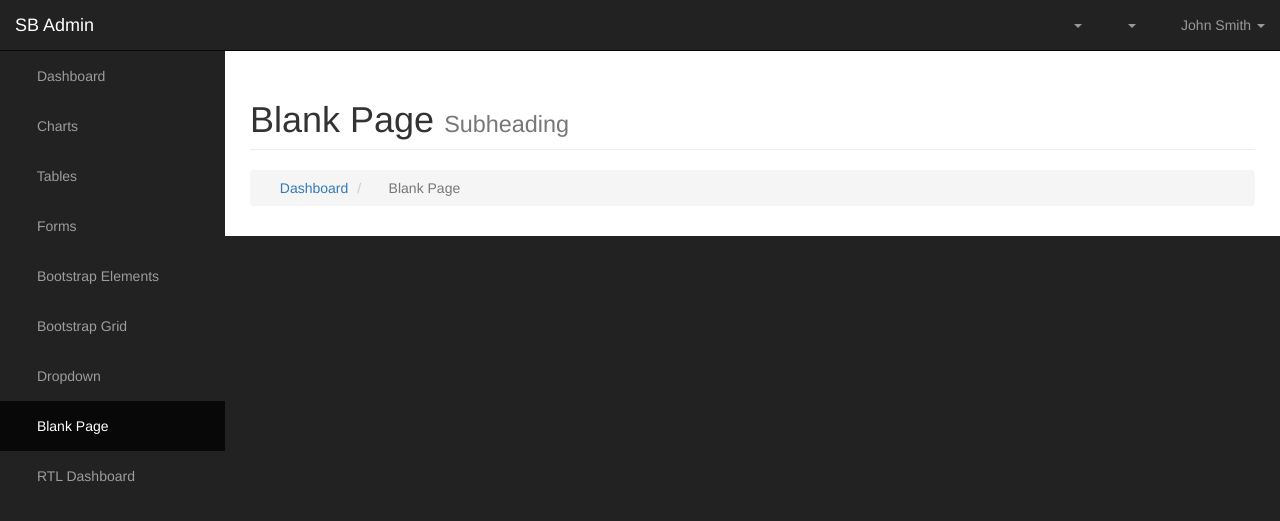
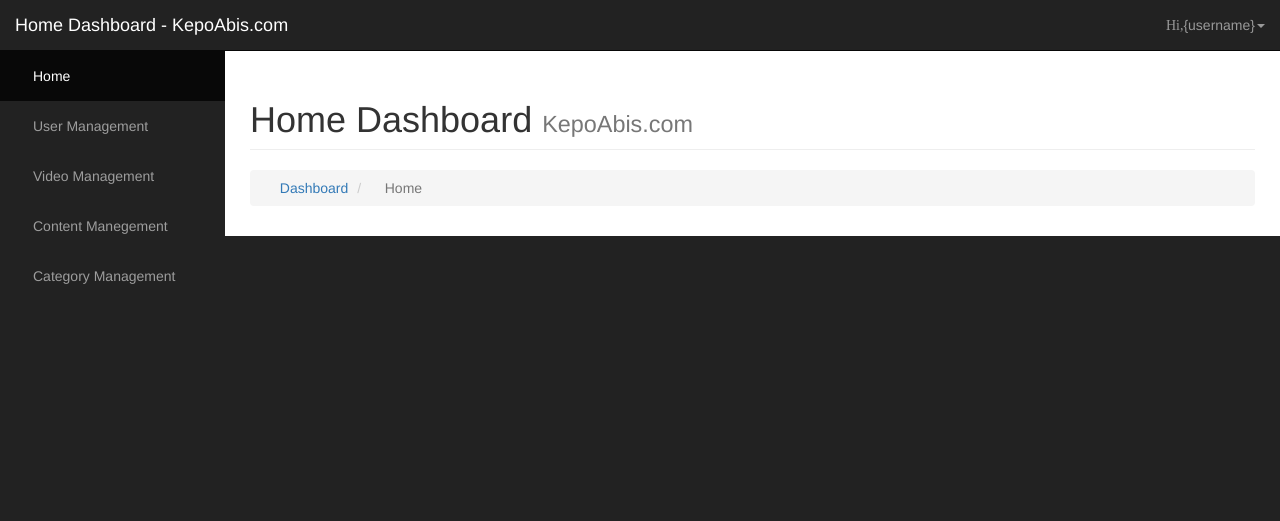
Before and after one commit to kepoabiscom/kepe-dev, a CodeIgniter app: template application/views/admin/dashboard.php in a window 1280 px wide. Shown: the top 521 px of the page. Run offline with CodeIgniter, Linux system fonts and the light colour scheme; the template is opened without the code that fills it, so the values that code supplies are empty; grey boxes labelled with a size stand in for pictures from a placeholder-image service; some libraries are stand-ins or nearby versions; some web fonts are replaced.

Commit message:
Update dashboard page and logout action

```diff
--- a/application/views/admin/dashboard.php
+++ b/application/views/admin/dashboard.php
@@ -7,7 +7,7 @@
     <meta name="viewport" content="width=device-width, initial-scale=1.0">
 
 
-    <title>SB Admin - Bootstrap Admin Template</title>
+    <title>Home Dahsboard - KepoAbis.com</title>
 
     <!-- Bootstrap Core CSS -->
     <link href="<?php echo base_url(); ?>assets/css/bootstrap.min.css" rel="stylesheet">
@@ -42,108 +42,19 @@
                     <span class="icon-bar"></span>
                     <span class="icon-bar"></span>
                 </button>
-                <a class="navbar-brand" href="index.html">SB Admin</a>
+                <a class="navbar-brand" href="dashboard">Home Dashboard - KepoAbis.com</a>
             </div>
             <!-- Top Menu Items -->
             <ul class="nav navbar-right top-nav">
                 <li class="dropdown">
-                    <a href="#" class="dropdown-toggle" data-toggle="dropdown"><i class="fa fa-envelope"></i> <b class="caret"></b></a>
-                    <ul class="dropdown-menu message-dropdown">
-                        <li class="message-preview">
-                            <a href="#">
-                                <div class="media">
-                                    <span class="pull-left">
-                                        <img class="media-object" src="http://placehold.it/50x50" alt="">
-                                    </span>
-                                    <div class="media-body">
-                                        <h5 class="media-heading">
-                                            <strong>John Smith</strong>
-                                        </h5>
-                                        <p class="small text-muted"><i class="fa fa-clock-o"></i> Yesterday at 4:32 PM</p>
-                                        <p>Lorem ipsum dolor sit amet, consectetur...</p>
-                                    </div>
-                                </div>
-                            </a>
-                        </li>
-                        <li class="message-preview">
-                            <a href="#">
-                                <div class="media">
-                                    <span class="pull-left">
-                                        <img class="media-object" src="http://placehold.it/50x50" alt="">
-                                    </span>
-                                    <div class="media-body">
-                                        <h5 class="media-heading">
-                                            <strong>John Smith</strong>
-                                        </h5>
-                                        <p class="small text-muted"><i class="fa fa-clock-o"></i> Yesterday at 4:32 PM</p>
-                                        <p>Lorem ipsum dolor sit amet, consectetur...</p>
-                                    </div>
-                                </div>
-                            </a>
-                        </li>
-                        <li class="message-preview">
-                            <a href="#">
-                                <div class="media">
-                                    <span class="pull-left">
-                                        <img class="media-object" src="http://placehold.it/50x50" alt="">
-                                    </span>
-                                    <div class="media-body">
-                                        <h5 class="media-heading">
-                                            <strong>John Smith</strong>
-                                        </h5>
-                                        <p class="small text-muted"><i class="fa fa-clock-o"></i> Yesterday at 4:32 PM</p>
-                                        <p>Lorem ipsum dolor sit amet, consectetur...</p>
-                                    </div>
-                                </div>
-                            </a>
-                        </li>
-                        <li class="message-footer">
-                            <a href="#">Read All New Messages</a>
-                        </li>
-                    </ul>
-                </li>
-                <li class="dropdown">
-                    <a href="#" class="dropdown-toggle" data-toggle="dropdown"><i class="fa fa-bell"></i> <b class="caret"></b></a>
-                    <ul class="dropdown-menu alert-dropdown">
-                        <li>
-                            <a href="#">Alert Name <span class="label label-default">Alert Badge</span></a>
-                        </li>
-                        <li>
-                            <a href="#">Alert Name <span class="label label-primary">Alert Badge</span></a>
-                        </li>
-                        <li>
-                            <a href="#">Alert Name <span class="label label-success">Alert Badge</span></a>
-                        </li>
-                        <li>
-                            <a href="#">Alert Name <span class="label label-info">Alert Badge</span></a>
-                        </li>
-                        <li>
-                            <a href="#">Alert Name <span class="label label-warning">Alert Badge</span></a>
-                        </li>
-                        <li>
-                            <a href="#">Alert Name <span class="label label-danger">Alert Badge</span></a>
-                        </li>
-                        <li class="divider"></li>
-                        <li>
-                            <a href="#">View All</a>
-                        </li>
-                    </ul>
-                </li>
-                <li class="dropdown">
-                    <a href="#" class="dropdown-toggle" data-toggle="dropdown"><i class="fa fa-user"></i> John Smith <b class="caret"></b></a>
+                    <a href="#" class="dropdown-toggle" data-toggle="dropdown"><i class="fa fa-user">Hi, </i>{username}<b class="caret"></b></a>
                     <ul class="dropdown-menu">
                         <li>
                             <a href="#"><i class="fa fa-fw fa-user"></i> Profile</a>
                         </li>
-                        <li>
-                            <a href="#"><i class="fa fa-fw fa-envelope"></i> Inbox</a>
-                        </li>
-                        <li>
-                            <a href="#"><i class="fa fa-fw fa-gear"></i> Settings</a>
-                        </li>
                         <li class="divider"></li>
                         <li>
-                            <a href="#"><i class="fa fa-fw fa-power-off"></i> Log Out</a>
+                            <a href="dashboard/logout"><i class="fa fa-fw fa-power-off"></i> Log Out</a>
                         </li>
                     </ul>
                 </li>
@@ -151,40 +62,28 @@
             <!-- Sidebar Menu Items - These collapse to the responsive navigation menu on small screens -->
             <div class="collapse navbar-collapse navbar-ex1-collapse">
                 <ul class="nav navbar-nav side-nav">
-                    <li>
-                        <a href="index.html"><i class="fa fa-fw fa-dashboard"></i> Dashboard</a>
+                    <li class="active">
+                        <a href="dashboard"><i class="fa fa-fw fa-dashboard"></i>Home</a>
                     </li>
                     <li>
-                        <a href="charts.html"><i class="fa fa-fw fa-bar-chart-o"></i> Charts</a>
+                        <a href="#"><i class="fa fa-fw fa-bar-chart-o"></i>User Management</a>
                     </li>
                     <li>
-                        <a href="tables.html"><i class="fa fa-fw fa-table"></i> Tables</a>
+                        <a href="#"><i class="fa fa-fw fa-table"></i>Video Management</a>
                     </li>
                     <li>
-                        <a href="forms.html"><i class="fa fa-fw fa-edit"></i> Forms</a>
-                    </li>
-                    <li>
-                        <a href="bootstrap-elements.html"><i class="fa fa-fw fa-desktop"></i> Bootstrap Elements</a>
-                    </li>
-                    <li>
-                        <a href="bootstrap-grid.html"><i class="fa fa-fw fa-wrench"></i> Bootstrap Grid</a>
-                    </li>
-                    <li>
-                        <a href="javascript:;" data-toggle="collapse" data-target="#demo"><i class="fa fa-fw fa-arrows-v"></i> Dropdown <i class="fa fa-fw fa-caret-down"></i></a>
+                        <a href="javascript:;" data-toggle="collapse" data-target="#demo"><i class="fa fa-fw fa-arrows-v"></i>Content Manegement<i class="fa fa-fw fa-caret-down"></i></a>
                         <ul id="demo" class="collapse">
                             <li>
-                                <a href="#">Dropdown Item</a>
+                                <a href="#">News</a>
                             </li>
                             <li>
-                                <a href="#">Dropdown Item</a>
+                                <a href="#">Article</a>
                             </li>
                         </ul>
                     </li>
-                    <li class="active">
-                        <a href="blank-page.html"><i class="fa fa-fw fa-file"></i> Blank Page</a>
-                    </li>
                     <li>
-                        <a href="index-rtl.html"><i class="fa fa-fw fa-dashboard"></i> RTL Dashboard</a>
+                        <a href="#"><i class="fa fa-fw fa-table"></i>Category Management</a>
                     </li>
                 </ul>
             </div>
@@ -199,15 +98,15 @@
                 <div class="row">
                     <div class="col-lg-12">
                         <h1 class="page-header">
-                            Blank Page
-                            <small>Subheading</small>
+                            Home Dashboard
+                            <small>KepoAbis.com</small>
                         </h1>
                         <ol class="breadcrumb">
                             <li>
-                                <i class="fa fa-dashboard"></i>  <a href="index.html">Dashboard</a>
+                                <i class="fa fa-dashboard"></i>  <a href="dashboard">Dashboard</a>
                             </li>
                             <li class="active">
-                                <i class="fa fa-file"></i> Blank Page
+                                <i class="fa fa-file"></i>Home
                             </li>
                         </ol>
                     </div>
--- a/application/views/admin/login.php
+++ b/application/views/admin/login.php
@@ -28,7 +28,7 @@
                     <div class="panel-body">
                         <?php echo validation_errors(); ?>
                         <?php echo form_open('admin/login'); ?>
-                        <form role="form">
+                       <!-- <form role="form">-->
                             <fieldset>
                                 <div class="form-group">
                                     <input class="form-control" required="true" placeholder="Username" name="username" type="text" autofocus>
```
Also changed, not shown: application/controllers/admin/dashboard.php (+6 -3 lines), application/models/user_model.php (indentation only).
